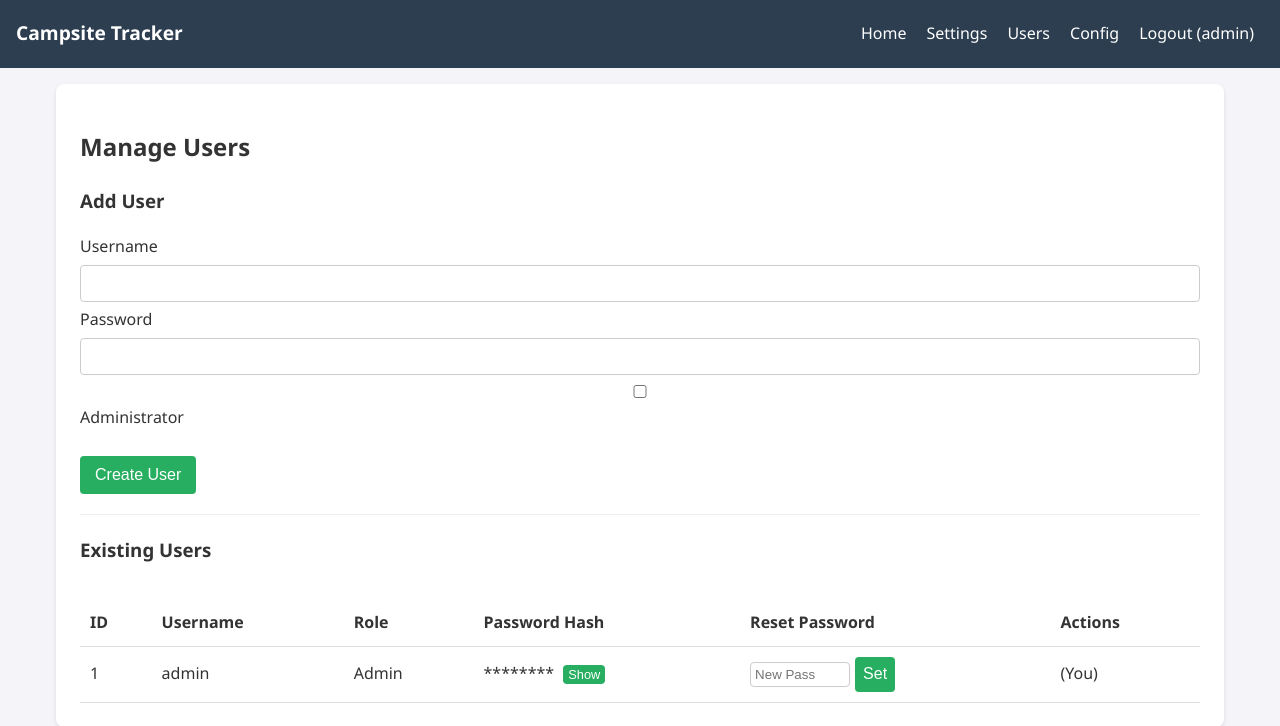
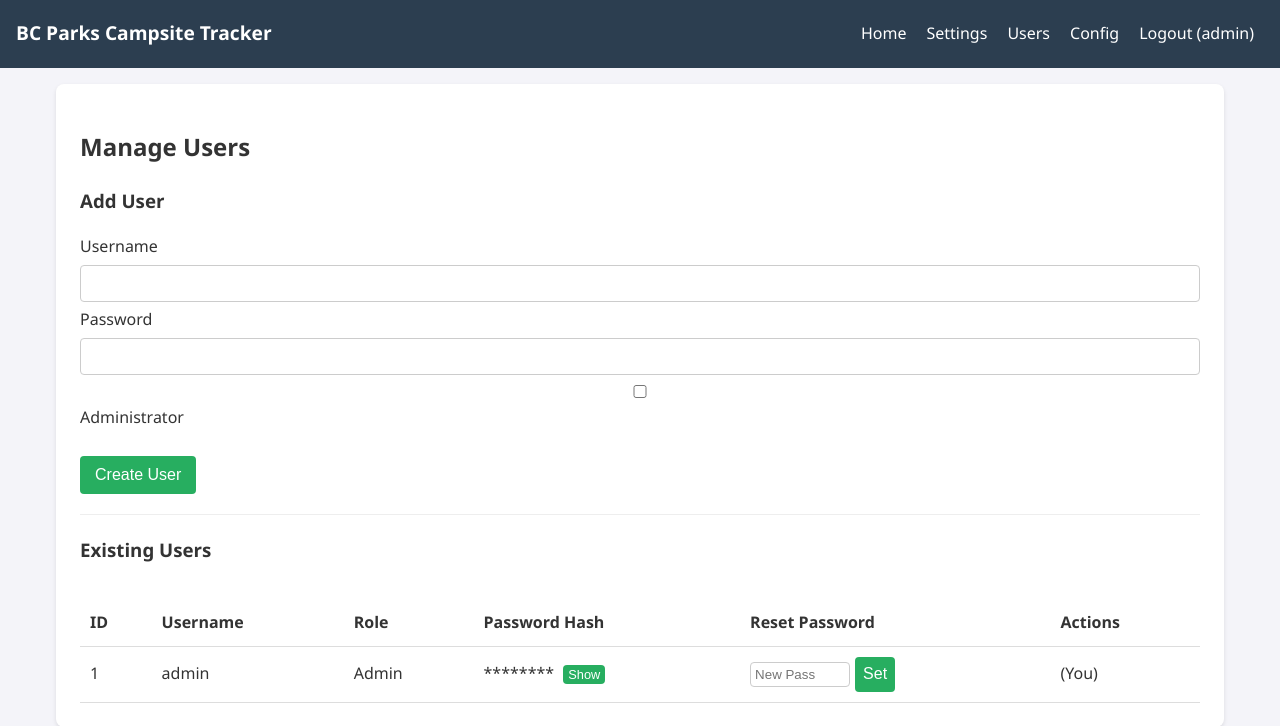
Before and after one commit to SecuredUnderscore/BCParks-Campsite-Tracker, a Flask app: page /admin/users in a window 1280 px wide. Shown: the top 726 px of the page. Run offline with Flask 3, Linux system fonts and the light colour scheme; a user stored in the database is signed in; data comes from the database, SQL or seed files in the repository.

Commit message:
Changed page title

```diff
--- a/app/templates/base.html
+++ b/app/templates/base.html
@@ -156,7 +156,7 @@
 
 <body>
     <nav>
-        <strong>Campsite Tracker</strong>
+        <strong>BC Parks Campsite Tracker</strong>
 
         {% if current_user.is_authenticated %}
         <a href="{{ url_for('main.index') }}" style="margin-left: 20px;">Home</a>
```
